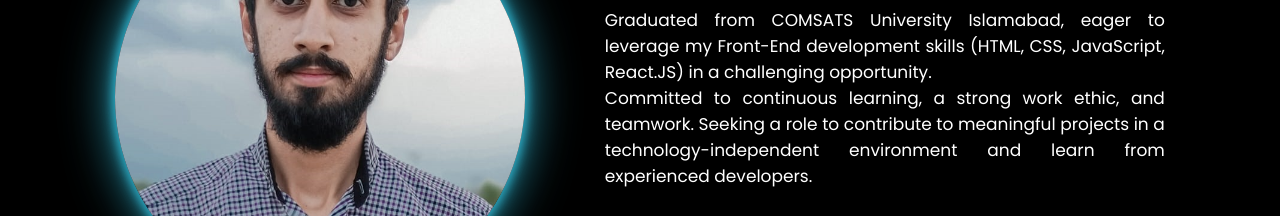
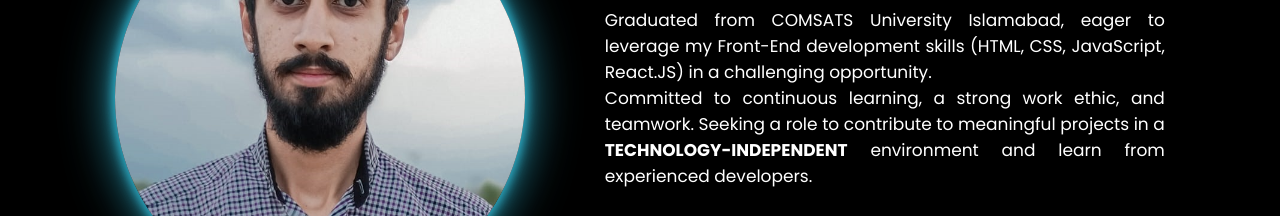
Before and after one commit to UsamaMansoor026/UsamaWebDeveloper, a plain HTML site: page index.html in a window 1280 px wide. Shown: the part 350-566 px from the top of the page. Drawn offline with Linux system fonts and the light colour scheme.

Commit message:
minor changes

```diff
--- a/index.html
+++ b/index.html
@@ -46,8 +46,10 @@
           challenging opportunity. <br />
           Committed to continuous learning, a strong work ethic, and teamwork.
           Seeking a role to contribute to meaningful projects in a
-          technology-independent environment and learn from experienced
-          developers.
+          <strong style="text-transform: uppercase"
+            >technology-independent</strong
+          >
+          environment and learn from experienced developers.
         </p>
 
         <div class="social-icons">
```
